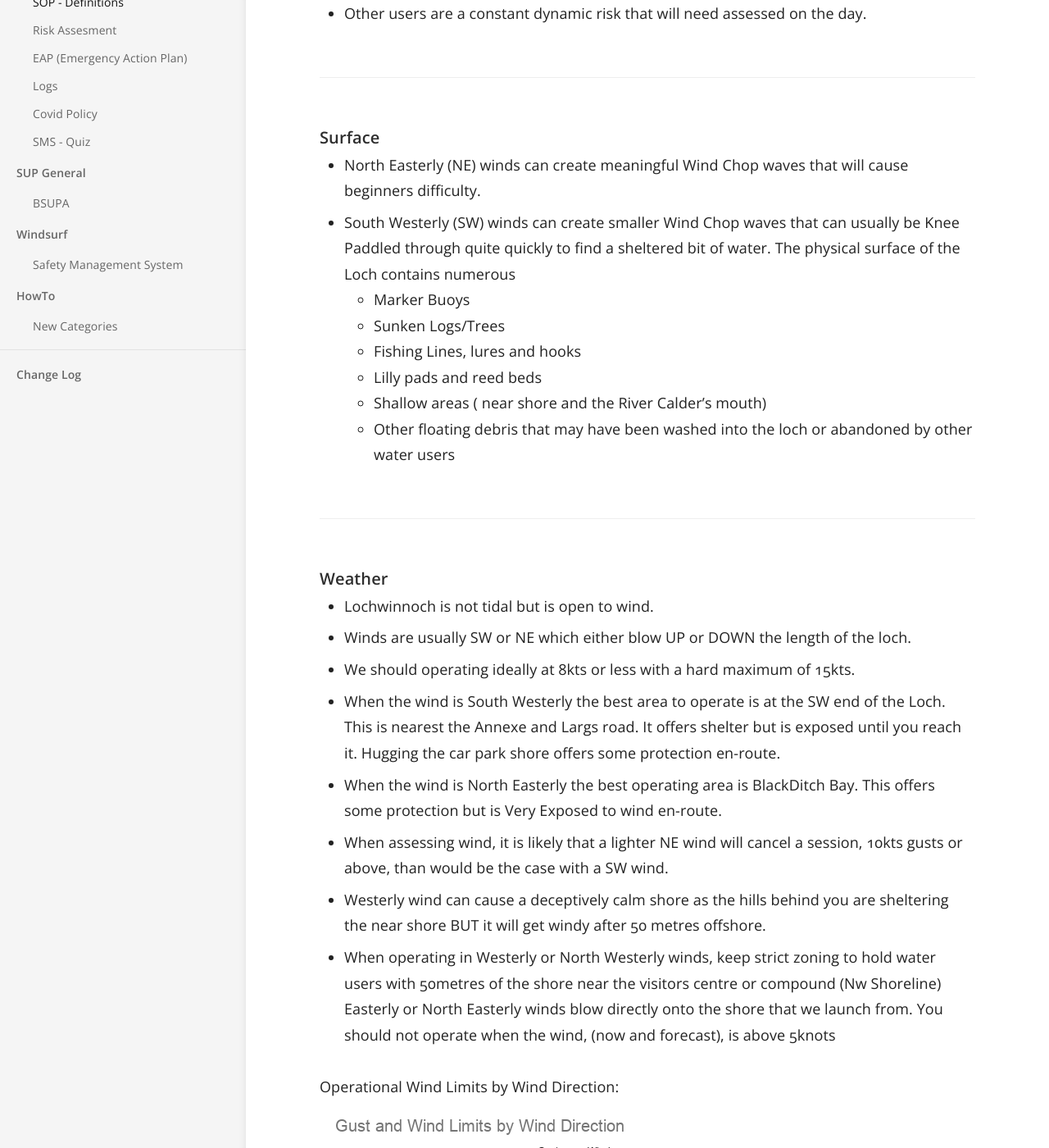
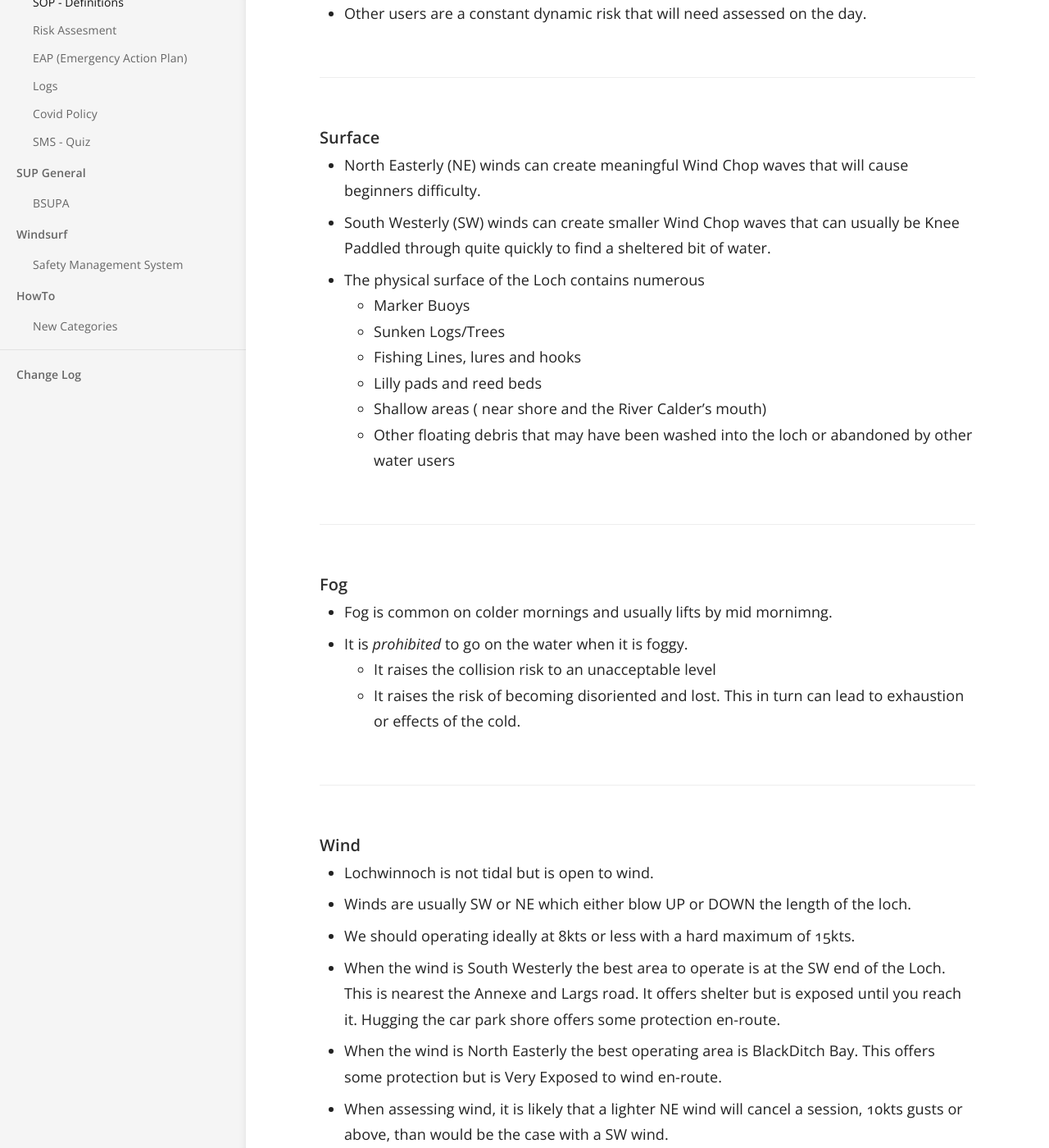
Before and after one commit to numbat70/clyde, a Jekyll site: the page built from _docs/Content/10-SUP_SOP_SITES.md, in a window 1280 px wide and 1400 px high, scrolled down 459 px. Shown: the whole window at 82% size. Built offline with Jekyll 4.4.1, drawn with Linux system fonts in a browser that asks for light colours.

Commit message:
Update 10-SUP_SOP_SITES.md
mk

```diff
--- a/_docs/Content/10-SUP_SOP_SITES.md
+++ b/_docs/Content/10-SUP_SOP_SITES.md
@@ -14,7 +14,7 @@ Date: 30th Sept 2020
 ### Surface
 - North Easterly (NE) winds can create meaningful Wind Chop waves that will cause beginners difficulty.
 - South Westerly (SW) winds can create smaller Wind Chop waves that can usually be Knee Paddled through quite quickly to find a sheltered bit of water.
-The physical surface of the Loch contains numerous
+- The physical surface of the Loch contains numerous
    - Marker Buoys
    - Sunken Logs/Trees
    - Fishing Lines, lures and hooks
@@ -22,7 +22,13 @@ The physical surface of the Loch contains numerous
    - Shallow areas ( near shore and the River Calder's mouth)
    - Other floating debris that may have been washed into the loch or abandoned by other water users
 
-### Weather
+### Fog
+- Fog is common on colder mornings and usually lifts by mid mornimng.
+- It is *prohibited* to go on the water when it is foggy.
+   - It raises the collision risk to an unacceptable level
+   - It raises the risk of becoming disoriented and lost. This in turn can lead to exhaustion or effects of the cold.
+
+### Wind
 - Lochwinnoch is not tidal but is open to wind.
 - Winds are usually SW or NE which either blow UP or DOWN the length of the loch.
 - We should operating ideally at 8kts or less with a hard maximum of 15kts.
```
